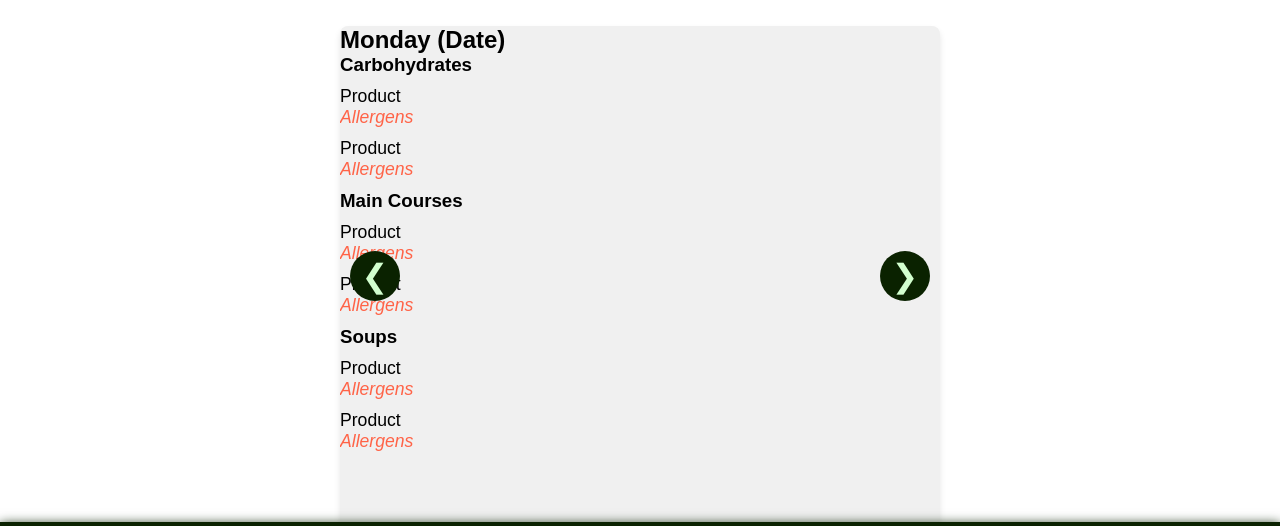
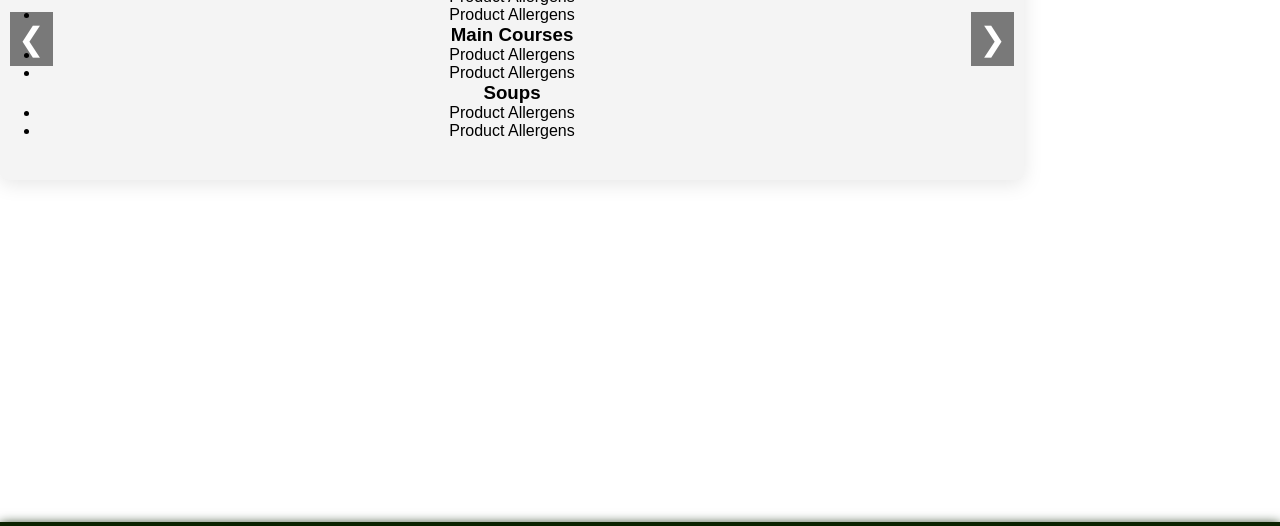
Before and after one commit to lupescu141/project_wasabi, a plain HTML site: page html/index.html in a window 1280 px wide. Shown: the part 198-724 px from the top of the page. Drawn offline with Linux system fonts and the light colour scheme.

Commit message:
index page menu carousel done

```diff
--- a/css/style.css
+++ b/css/style.css
@@ -4,6 +4,7 @@
   padding: 0;
   box-sizing: border-box;
   font-family: Arial, sans-serif;
+  box-sizing: border-box;
 }
 
 /* Header */
@@ -414,115 +415,98 @@ button[type="submit"]:hover {
 /* Profile Page End */
 
 /* Index Page Start */
-.menu-carousel {
+
+/* Carousel Wrapper (Center the carousel in the middle of the screen) */
+.menu-carousel-wrapper {
   display: flex;
   justify-content: center;
   align-items: center;
-  margin-top: 10%;
+  height: 100vh; /* Full screen height */
+  padding: 20px;
 }
 
-.carousel-container {
+/* Carousel Card */
+.carousel-card {
   position: relative;
-  height: 200px;
-  width: 100%;
-  overflow: hidden;
+  width: 80%; /* Adjust this width as needed */
+  max-width: 1200px; /* Maximum width for large screens */
+  background-color: #f4f4f4; /* Background color for the card */
+  box-shadow: 0 4px 20px rgba(0, 0, 0, 0.1); /* Optional shadow for aesthetics */
+  border-radius: 8px; /* Optional rounded corners */
+  overflow: hidden; /* Ensure no content overflows */
+  padding: 20px;
 }
 
-/* Card styling for the menu */
-.carousel-card {
+/* Carousel Wrapper (Holds all the days of the menu) */
+.carousel-wrapper {
+  position: relative;
   display: flex;
-  align-items: center;
-  background-color: #f0f0f0;
-  padding: 20px;
-  border-radius: 8px;
-  box-shadow: 0px 4px 6px rgba(0, 0, 0, 0.1);
-  width: 80%;
-  max-width: 600px;
-  position: relative;
-  height: 500px; /* Set a fixed height */
-  overflow: hidden; /* Prevent overflow within the card */
+  width: 100%;
+  transition: transform 0.5s ease-in-out; /* This enables the sliding transition */
 }
 
-/* Button styling */
+/* Menu Day (each individual day's content) */
+.menu-day {
+  flex: 0 0 100%; /* Each day will take up 100% of the carousel width */
+  width: 100%;
+  padding: 20px;
+  text-align: center;
+  opacity: 0; /* Initially hidden */
+  transition: opacity 1s ease-in-out;
+}
+
+/* Active class to display the current day's menu */
+.menu-day.active {
+  opacity: 1; /* Make the active day visible */
+}
+
+/* Navigation Buttons */
 .nav-button {
   position: absolute;
   top: 50%;
   transform: translateY(-50%);
-  background-color: #0a2200;
-  color: #d2ffce;
+  background-color: rgba(0, 0, 0, 0.5); /* Button background color */
+  color: white;
+  font-size: 2rem;
   border: none;
-  font-size: 2em;
+  padding: 0.5rem;
   cursor: pointer;
-  width: 50px;
-  height: 50px;
-  display: flex;
-  align-items: center;
-  justify-content: center;
-  border-radius: 50%;
-  z-index: 3; /* Ensure buttons are always on top of the menu */
+  z-index: 1;
 }
 
+/* Previous Button */
 #prev-button {
-  left: 10px; /* Position on the left edge */
+  left: 10px; /* Position the previous button */
 }
 
+/* Next Button */
 #next-button {
-  right: 10px; /* Position on the right edge */
+  right: 10px; /* Position the next button */
 }
 
-/* Styling for the daily menu */
-.menu-day {
-  position: absolute;
-  top: 0;
-  left: 0;
-  width: 100%;
-  opacity: 0;
-  visibility: hidden;
-  transition: opacity 0.5s ease, transform 0.5s ease;
+/* Hover Effect for Navigation Buttons */
+.nav-button:hover {
+  background-color: rgba(0, 0, 0, 0.8); /* Darken the button when hovered */
 }
 
-/* For active day */
-.menu-day.visible {
-  opacity: 1;
-  visibility: visible;
-  transform: translateX(0);
+/* Mobile Responsive */
+@media (max-width: 900px) {
+  /* Adjust the font size for smaller screens */
+  .carousel-card {
+    width: 100%; /* Make carousel take full width on mobile */
+    padding: 10px;
+  }
+
+  .nav-button {
+    font-size: 1.5rem;
+    padding: 0.3rem;
+  }
+
+  .menu-day {
+    padding: 15px;
+  }
 }
 
-.menu-day.slide-in-right {
-  transform: translateX(100%);  /* Start offscreen to the right */
-}
-
-.menu-day.slide-in-left {
-  transform: translateX(-100%); /* Start offscreen to the left */
-}
-
-.menu-day.slide-out-left {
-  opacity: 0;
-  transform: translateX(-150%);
-}
-
-.menu-day.slide-out-right {
-  opacity: 0;
-  transform: translateX(150%);
-}
-
-/* List styling for dishes and allergens */
-.day-menu-list {
-  list-style: none;
-  padding: 0;
-  margin-top: 10px;
-}
-
-.day-menu-list li {
-  font-size: 1.1em;
-  margin-bottom: 10px;
-}
-
-.allergen {
-  color: #ff6347;
-  font-style: italic;
-  display: block; /* Move allergens below the product name */
-}
 /* Index Page End */
 
 /* Bottom_nav start: */
--- a/html/index.html
+++ b/html/index.html
@@ -73,6 +73,7 @@
     <main class="menu-carousel">
       <div class="carousel-card">
         <button class="nav-button" id="prev-button">&#10094;</button>
+        <div class="carousel-wrapper">
           <div class="menu-day" id="monday">
             <h2>Monday (Date)</h2>
             <h3>Carbohydrates</h3>
@@ -92,6 +93,7 @@
             </ul>
           </div>
 
+          <!-- Repeat for each day -->
           <div class="menu-day" id="tuesday">
             <h2>Tuesday (Date)</h2>
             <h3>Carbohydrates</h3>
@@ -110,7 +112,6 @@
               <li>Product <span class="allergen">Allergens</span></li>
             </ul>
           </div>
-
           <div class="menu-day" id="wednesday">
             <h2>Wednesday (Date)</h2>
             <h3>Carbohydrates</h3>
@@ -205,9 +206,12 @@
               <li>Product <span class="allergen">Allergens</span></li>
             </ul>
           </div>
+
+        </div>
         <button class="nav-button" id="next-button">&#10095;</button>
       </div>
     </main>
+
     <script src="/js/carousel.js"></script>
 
     <header class="bottom_nav">
--- a/js/carousel.js
+++ b/js/carousel.js
@@ -1,71 +1,44 @@
-// Store IDs of menu items for easy access
-const menuOrder = [
-  "monday",
-  "tuesday",
-  "wednesday",
-  "thursday",
-  "friday",
-  "saturday",
-  "sunday",
-];
-let activeIndex = 0; // Track the active menu day index
+// Set the initial index of the menu day
+let currentIndex = 0;
 
-// Show the initial active menu
-document.getElementById(menuOrder[activeIndex]).classList.add("visible");
+// Get all the menu day elements, navigation buttons, and carousel wrapper
+const days = document.querySelectorAll(".menu-day");
+const prevButton = document.getElementById("prev-button");
+const nextButton = document.getElementById("next-button");
+const carouselWrapper = document.querySelector(".carousel-wrapper");
 
-function updateMenuDisplay(direction) {
-  const currentMenu = document.getElementById(menuOrder[activeIndex]);
-  let nextIndex;
+// Function to change the active menu day
+function changeDay(newIndex) {
+  // Remove the active class from the current day
+  days[currentIndex].classList.remove("active");
 
-  if (direction === "next") {
-    nextIndex = (activeIndex + 1) % menuOrder.length;
-    currentMenu.classList.add("slide-out-left");
+  // Calculate the new index and wrap around if necessary
+  currentIndex = newIndex;
+  if (currentIndex < 0) currentIndex = days.length - 1; // If the new index is less than 0, go to the last day
+  if (currentIndex >= days.length) currentIndex = 0; // If the new index is more than the last day, go to the first day
 
-    // Set up the new menu to slide in from the right, and hide it initially
-    const nextMenu = document.getElementById(menuOrder[nextIndex]);
-    nextMenu.classList.add("slide-in-right");
-    nextMenu.classList.remove("visible"); // Hide it first
+  // Add the active class to the new day
+  days[currentIndex].classList.add("active");
 
-    // Trigger reflow for transition setup
-    void nextMenu.offsetWidth;
-
-    // Make visible to start slide-in animation
-    nextMenu.classList.add("visible");
-  } else {
-    nextIndex = (activeIndex - 1 + menuOrder.length) % menuOrder.length;
-    currentMenu.classList.add("slide-out-right");
-
-    // Set up the new menu to slide in from the left, and hide it initially
-    const nextMenu = document.getElementById(menuOrder[nextIndex]);
-    nextMenu.classList.add("slide-in-left");
-    nextMenu.classList.remove("visible"); // Hide it first
-
-    // Trigger reflow for transition setup
-    void nextMenu.offsetWidth;
-
-    // Make visible to start slide-in animation
-    nextMenu.classList.add("visible");
-  }
-
-  // Remove transition classes after the animation completes
-  currentMenu.addEventListener("transitionend", function handleTransitionEnd() {
-    currentMenu.classList.remove(
-      "visible",
-      "slide-out-left",
-      "slide-out-right"
-    );
-    nextMenu.classList.remove("slide-in-left", "slide-in-right");
-    currentMenu.removeEventListener("transitionend", handleTransitionEnd);
-  });
-
-  // Update activeIndex to the new menu
-  activeIndex = nextIndex;
+  // Apply the sliding effect by moving the carousel wrapper
+  carouselWrapper.style.transform = `translateX(-${currentIndex * 100}%)`;
 }
 
-// Button event listeners
-document
-  .getElementById("next-button")
-  .addEventListener("click", () => updateMenuDisplay("next"));
-document
-  .getElementById("prev-button")
-  .addEventListener("click", () => updateMenuDisplay("prev"));
+// Event listener for the previous button
+prevButton.addEventListener("click", function () {
+  changeDay(currentIndex - 1); // Go to the previous day
+});
+
+// Event listener for the next button
+nextButton.addEventListener("click", function () {
+  changeDay(currentIndex + 1); // Go to the next day
+});
+
+// Initialize the first day as active
+days[currentIndex].classList.add("active");
+carouselWrapper.style.transform = `translateX(-${currentIndex * 100}%)`; // Position the carousel to show the first day
+
+// Optionally, if you want to automatically rotate between days, you can use setInterval
+// setInterval(function() {
+//   changeDay(currentIndex + 1);
+// }, 5000); // Change the menu every 5 seconds (for example)
```
Also changed, not shown: Jesper/test.css (added), Jesper/test.html (added), Jesper/test.js (added). Lines whose indentation alone changed are shown as unchanged.
